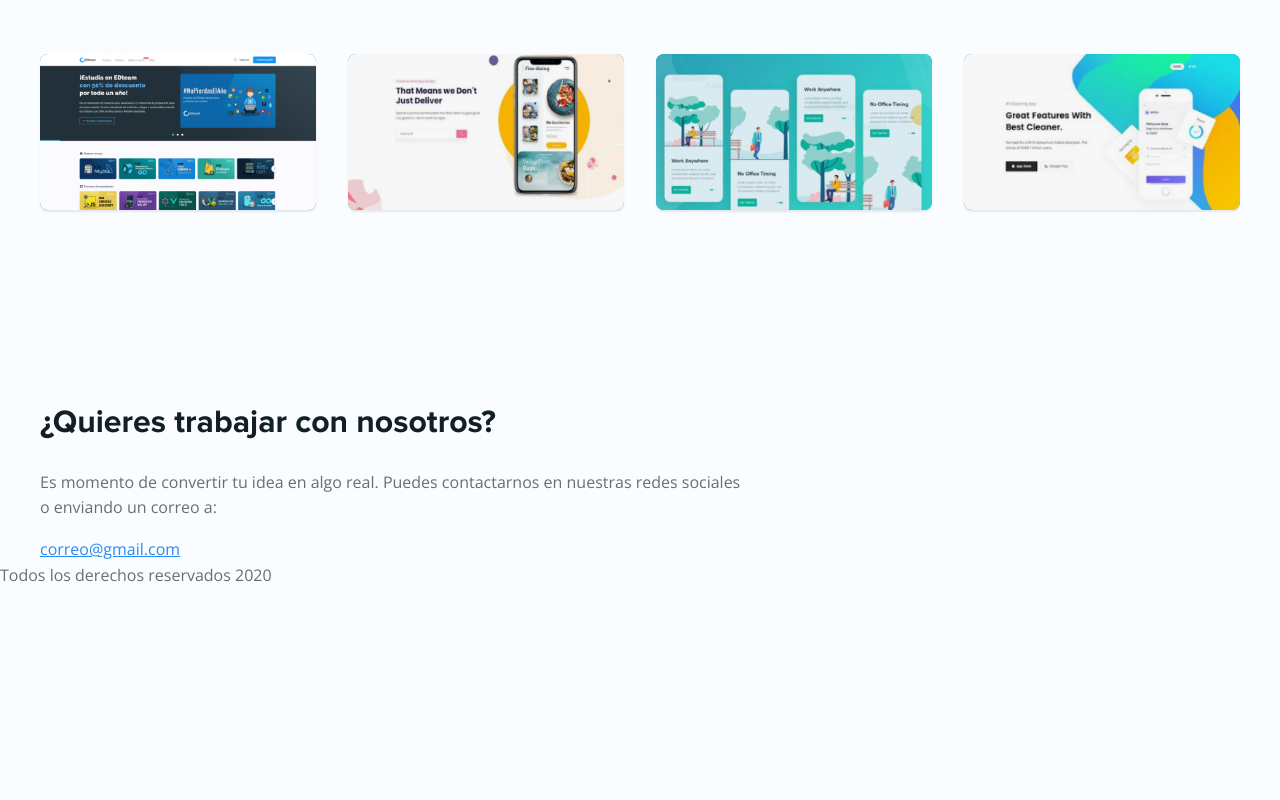
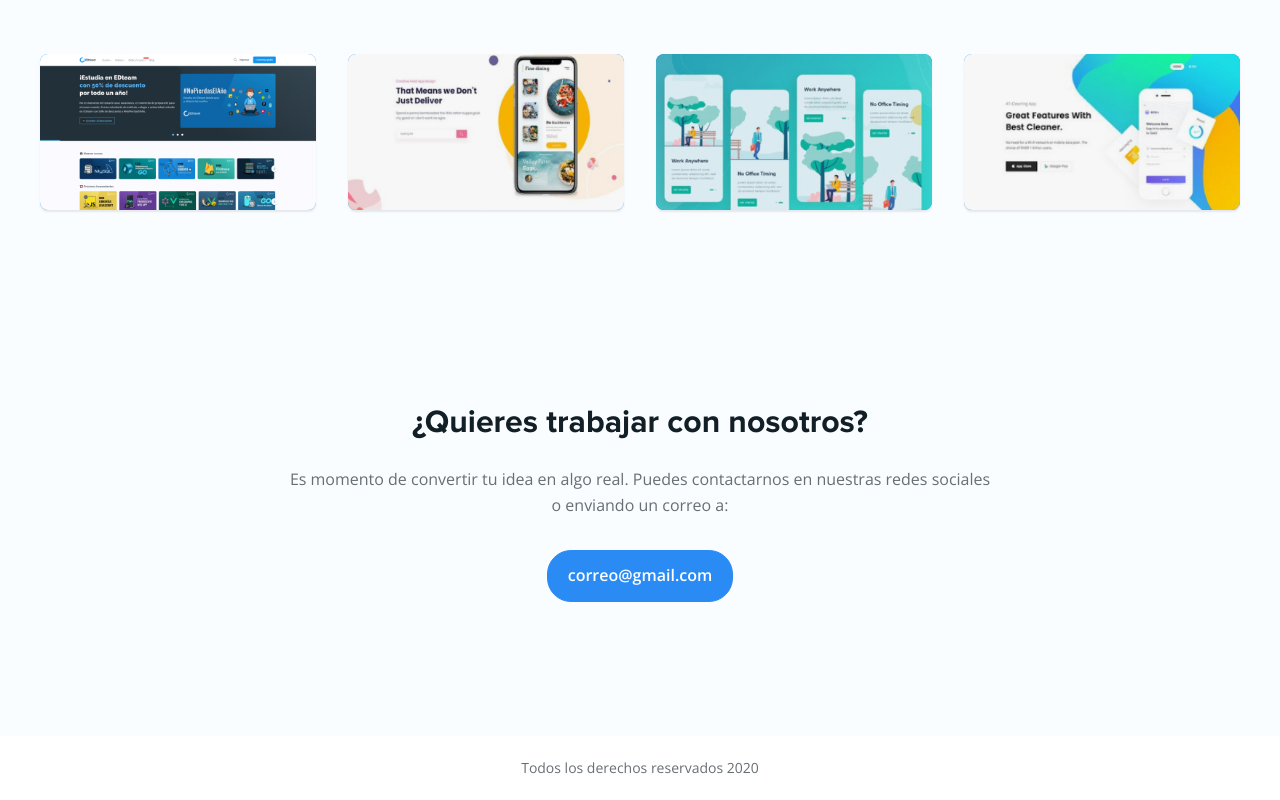
Before and after one commit to csswoman/agencia, a plain HTML site: page index.html in a window 1280 px wide. Shown: the part 1513-2313 px from the top of the page. Before the commit the page ends 2117 px from the top, so only its background shows below. Drawn offline with nearby package versions, Linux system fonts and the light colour scheme; some icons are missing.

Commit message:
sección trabaja con nosotros y footer

```diff
--- a/index.html
+++ b/index.html
@@ -141,7 +141,7 @@
                 <h2 class="title">¿Quieres trabajar con nosotros?</h2>
                 <p class="subtitle">Es momento de convertir tu idea en algo real. Puedes contactarnos en nuestras redes
                     sociales<br /> o enviando un correo a:</p>
-                <a href="mailto:correo@gmail.com">correo@gmail.com</a>
+                <a class="button" href="mailto:correo@gmail.com">correo@gmail.com</a>
                 <div class="social-networks">
                     <a href="#" target="_blank">
                         <span class="jam jam-facebook"></span>
--- a/styles/style.css
+++ b/styles/style.css
@@ -568,3 +568,71 @@ h4 {
     opacity: 0.8;
     font-size: var(--small-font-size);
 }
+
+.work-with-us {
+    text-align: center;
+    margin-bottom: var(--block-spacing);
+}
+
+.work-with-us .title {
+    margin-bottom: 1rem;
+}
+
+@media screen and (min-width: 1024px) {
+
+    .work-with-us .title {
+        margin-bottom: 1.5rem;
+    }
+}
+
+.work-with-us .subtitle,
+.work-with-us .button {
+    margin-bottom: 1.5rem;
+}
+
+@media screen and (min-width: 1024px) {
+
+    .work-with-us .subtitle,
+    .work-with-us .button {
+        margin-bottom: 2rem;
+    }
+}
+
+
+.social-networks a {
+    padding: 0.25rem;
+    color: var(--text-color);
+    font-size: 1.25rem;
+    text-decoration: none;
+}
+
+@media screen and (min-width: 1024px) {
+
+    .social-networks a {
+        font-size: 1.5rem;
+    }
+}
+
+.social-networks a:hover {
+    color: var(--primary-color);
+}
+
+.social-networks a:not(:last-of-type) {
+    margin-right: 1.5rem;
+}
+
+
+.main-footer {
+    display: flex;
+    justify-content: center;
+    align-items: center;
+    margin-top: auto;
+    width: 100%;
+    height: var(--header-height);
+    background: var(--white-color);
+    font-size: var(--small-font-size);
+}
+
+.main-footer p {
+    margin-bottom: 0;
+}
```
